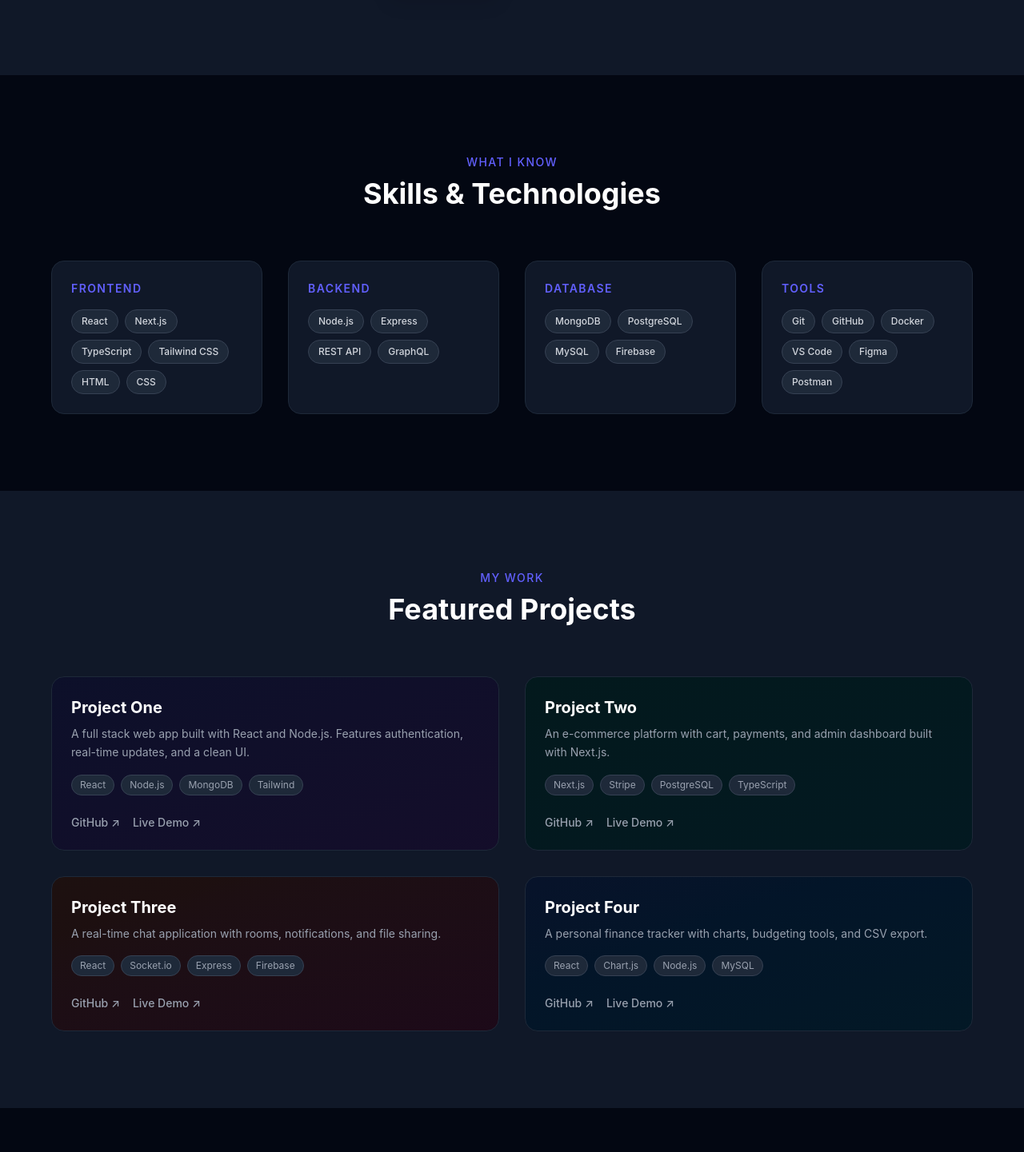
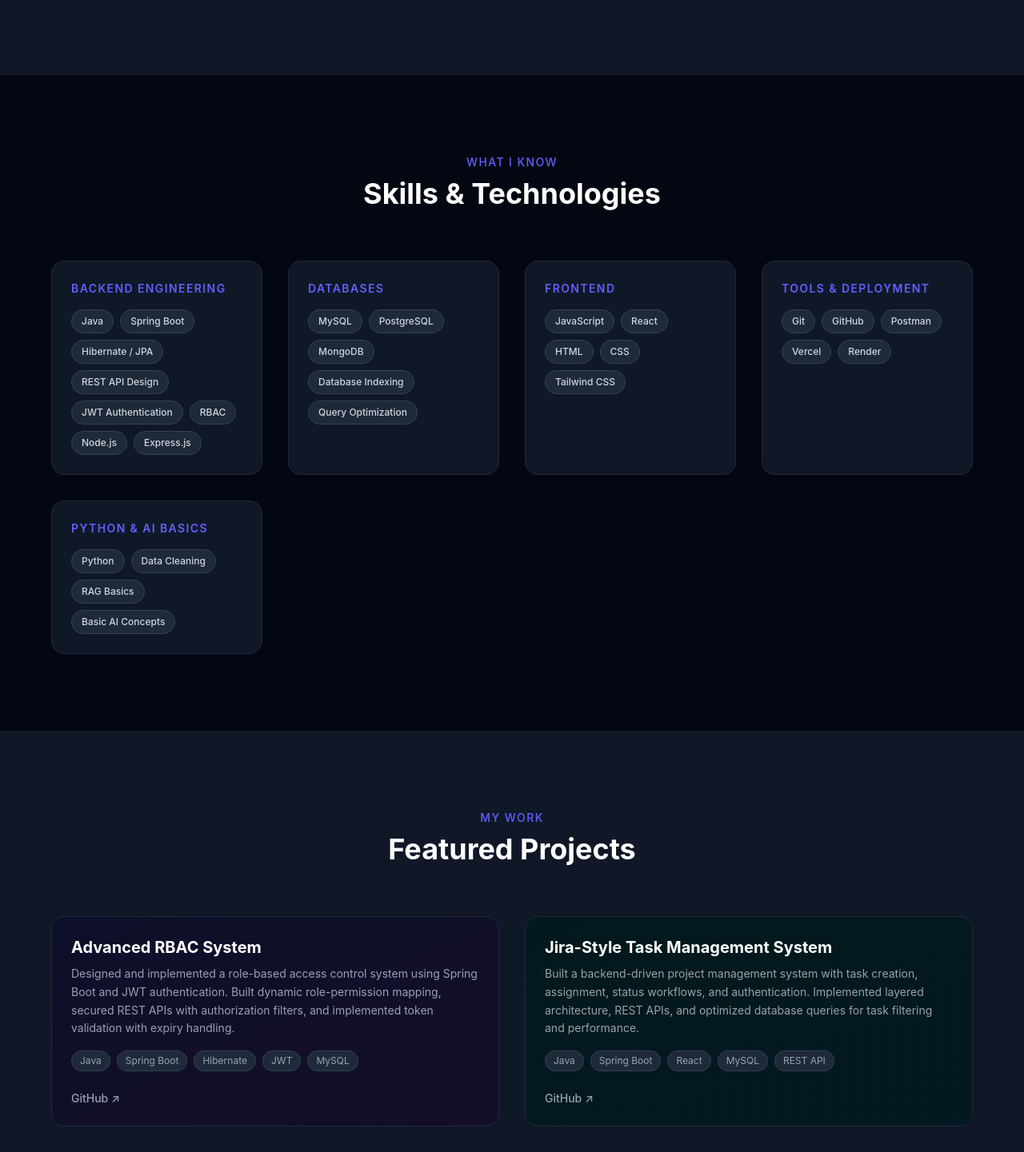
Before and after one commit to Sham1718/Portfolio, a React (Vite) app in the folder portfolio/: page / in a window 1280 px wide. Shown: the part 1340-2781 px from the top of the page at 80% size. Built offline with nearby package versions, Linux system fonts and the light colour scheme.

Commit message:
completed

```diff
--- a/portfolio/src/component/About.jsx
+++ b/portfolio/src/component/About.jsx
@@ -10,7 +10,7 @@ const About = () => {
           </div>
 
           <div className="absolute -bottom-5 -right-5 bg-indigo-500 text-white rounded-2xl px-6 py-4 shadow-xl">
-            <p className="text-2xl font-bold">2+</p>
+            <p className="text-2xl font-bold">1</p>
             <p className="text-xs">Years Experience</p>
           </div>
         </div>
@@ -37,9 +37,9 @@ const About = () => {
 
           <div className="grid grid-cols-2 gap-4 mt-2">
             {[
-              { label: "Name", value: "Your Name" },
-              { label: "Email", value: "you@email.com" },
-              { label: "Location", value: "Your City, Country" },
+              { label: "Name", value: "Shyam Bharaskar" },
+              { label: "Email", value: "sbharaskar8485@gmail.com" },
+              { label: "Location", value: "Pune , India" },
               { label: "Available", value: "Freelance / Full-time" },
             ].map((item) => (
               <div key={item.label}>
@@ -56,7 +56,8 @@ const About = () => {
           <a
             href="/resume.pdf"
             target="_blank"
-            rel="noreferrer"
+            rel="noopener noreferrer"
+            download
             className="mt-2 self-start px-6 py-3 rounded-full bg-indigo-500 hover:bg-indigo-600 text-white text-sm font-medium transition-colors"
           >
             Download Resume ↓
--- a/portfolio/src/component/Contact.jsx
+++ b/portfolio/src/component/Contact.jsx
@@ -1,18 +1,32 @@
 import { useState } from "react";
 
 const Contact = () => {
-  const [form, setForm] = useState({ name: "", email: "", message: "" });
-  const [sent, setSent] = useState(false);
+  const [status, setStatus] = useState("");
 
-  const handleChange = e => setForm({ ...form, [e.target.name]: e.target.value });
+  const handleSubmit = async (e) => {
+    e.preventDefault();
+    setStatus("sending");
 
-  const handleSubmit = e => {
-    e.preventDefault();
-    // Add your form submission logic here (EmailJS, Formspree, etc.)
-    console.log(form);
-    setSent(true);
-    setTimeout(() => setSent(false), 3000);
-    setForm({ name: "", email: "", message: "" });
+    const formData = new FormData(e.target);
+
+    try {
+      const response = await fetch("https://formspree.io/f/mqednbwy", {
+        method: "POST",
+        body: formData,
+        headers: {
+          Accept: "application/json",
+        },
+      });
+
+      if (response.ok) {
+        setStatus("success");
+        e.target.reset();
+      } else {
+        setStatus("error");
+      }
+    } catch (error) {
+      setStatus("error");
+    }
   };
 
   return (
@@ -21,8 +35,14 @@ const Contact = () => {
 
         {/* Left */}
         <div className="flex flex-col gap-6">
-          <span className="text-sm font-medium text-indigo-500 tracking-widest uppercase">Get In Touch</span>
-          <h2 className="text-4xl font-bold text-gray-900 dark:text-white">Let's Work Together</h2>
+          <span className="text-sm font-medium text-indigo-500 tracking-widest uppercase">
+            Get In Touch
+          </span>
+
+          <h2 className="text-4xl font-bold text-gray-900 dark:text-white">
+            Let's Work Together
+          </h2>
+
           <p className="text-gray-600 dark:text-gray-400 leading-relaxed">
             I'm currently open to freelance projects and full-time opportunities.
             If you have a project in mind or just want to say hi, my inbox is always open!
@@ -30,16 +50,40 @@ const Contact = () => {
 
           <div className="flex flex-col gap-4 mt-2">
             {[
-              { icon: "📧", label: "Email", value: "you@email.com", href: "mailto:you@email.com" },
-              { icon: "💼", label: "LinkedIn", value: "linkedin.com/in/yourname", href: "https://linkedin.com" },
-              { icon: "🐙", label: "GitHub", value: "github.com/yourname", href: "https://github.com" },
-            ].map(item => (
-              <a key={item.label} href={item.href} target="_blank" rel="noreferrer"
-                className="flex items-center gap-4 p-4 rounded-xl bg-white dark:bg-gray-950 border border-gray-200 dark:border-gray-800 hover:border-indigo-500/50 transition-colors group">
+              {
+                icon: "📧",
+                label: "Email",
+                value: "sbharaskar8485@email.com",
+                href: "mailto:sbharaskar8485@email.com",
+              },
+              {
+                icon: "💼",
+                label: "LinkedIn",
+                value: "linkedin.com/in/shyambharaskar",
+                href: "https://www.linkedin.com/in/shyambharaskar",
+              },
+              {
+                icon: "🐙",
+                label: "GitHub",
+                value: "github.com/Sham1718",
+                href: "https://github.com/Sham1718",
+              },
+            ].map((item) => (
+              <a
+                key={item.label}
+                href={item.href}
+                target="_blank"
+                rel="noopener noreferrer"
+                className="flex items-center gap-4 p-4 rounded-xl bg-white dark:bg-gray-950 border border-gray-200 dark:border-gray-800 hover:border-indigo-500/50 transition-colors group"
+              >
                 <span className="text-2xl">{item.icon}</span>
                 <div>
-                  <p className="text-xs text-gray-500 dark:text-gray-500">{item.label}</p>
-                  <p className="text-sm font-medium text-gray-800 dark:text-gray-200 group-hover:text-indigo-500 transition-colors">{item.value}</p>
+                  <p className="text-xs text-gray-500 uppercase tracking-wider">
+                    {item.label}
+                  </p>
+                  <p className="text-sm font-medium text-gray-800 dark:text-gray-200 group-hover:text-indigo-500 transition-colors">
+                    {item.value}
+                  </p>
                 </div>
               </a>
             ))}
@@ -47,26 +91,35 @@ const Contact = () => {
         </div>
 
         {/* Right - Form */}
-        <form onSubmit={handleSubmit} className="flex flex-col gap-5 bg-white dark:bg-gray-950 rounded-2xl p-8 border border-gray-200 dark:border-gray-800">
-          {[
-            { name: "name", label: "Your Name", type: "text", placeholder: "John Doe" },
-            { name: "email", label: "Your Email", type: "email", placeholder: "john@email.com" },
-          ].map(field => (
-            <div key={field.name} className="flex flex-col gap-1.5">
+        <form
+          onSubmit={handleSubmit}
+          className="flex flex-col gap-5 bg-white dark:bg-gray-950 rounded-2xl p-8 border border-gray-200 dark:border-gray-800"
+        >
+          <div className="flex flex-col gap-1.5">
             <label className="text-xs font-medium text-gray-600 dark:text-gray-400 uppercase tracking-wider">
-                {field.label}
+              Your Name
             </label>
             <input
-                type={field.type}
-                name={field.name}
-                value={form[field.name]}
-                onChange={handleChange}
-                placeholder={field.placeholder}
+              type="text"
+              name="name"
               required
-                className="px-4 py-3 rounded-xl bg-gray-50 dark:bg-gray-900 border border-gray-200 dark:border-gray-800 text-gray-900 dark:text-white placeholder-gray-400 text-sm focus:outline-none focus:border-indigo-500 transition-colors"
+              placeholder="John Doe"
+              className="px-4 py-3 rounded-xl bg-gray-50 dark:bg-gray-900 border border-gray-200 dark:border-gray-800 text-gray-900 dark:text-white text-sm focus:outline-none focus:border-indigo-500 transition-colors"
             />
           </div>
-          ))}
+
+          <div className="flex flex-col gap-1.5">
+            <label className="text-xs font-medium text-gray-600 dark:text-gray-400 uppercase tracking-wider">
+              Your Email
+            </label>
+            <input
+              type="email"
+              name="email"
+              required
+              placeholder="john@email.com"
+              className="px-4 py-3 rounded-xl bg-gray-50 dark:bg-gray-900 border border-gray-200 dark:border-gray-800 text-gray-900 dark:text-white text-sm focus:outline-none focus:border-indigo-500 transition-colors"
+            />
+          </div>
 
           <div className="flex flex-col gap-1.5">
             <label className="text-xs font-medium text-gray-600 dark:text-gray-400 uppercase tracking-wider">
@@ -74,12 +127,10 @@ const Contact = () => {
             </label>
             <textarea
               name="message"
-              value={form.message}
-              onChange={handleChange}
+              rows={5}
+              required
               placeholder="Tell me about your project..."
-              required
-              rows={5}
-              className="px-4 py-3 rounded-xl bg-gray-50 dark:bg-gray-900 border border-gray-200 dark:border-gray-800 text-gray-900 dark:text-white placeholder-gray-400 text-sm focus:outline-none focus:border-indigo-500 transition-colors resize-none"
+              className="px-4 py-3 rounded-xl bg-gray-50 dark:bg-gray-900 border border-gray-200 dark:border-gray-800 text-gray-900 dark:text-white text-sm focus:outline-none focus:border-indigo-500 transition-colors resize-none"
             />
           </div>
 
@@ -87,8 +138,18 @@ const Contact = () => {
             type="submit"
             className="w-full py-3 rounded-xl bg-indigo-500 hover:bg-indigo-600 text-white font-medium text-sm transition-colors duration-200"
           >
-            {sent ? "✅ Message Sent!" : "Send Message →"}
+            {status === "sending"
+              ? "Sending..."
+              : status === "success"
+              ? "✅ Message Sent!"
+              : "Send Message →"}
           </button>
+
+          {status === "error" && (
+            <p className="text-sm text-red-500 text-center">
+              Something went wrong. Please try again.
+            </p>
+          )}
         </form>
       </div>
     </section>
--- a/portfolio/src/component/Experience.jsx
+++ b/portfolio/src/component/Experience.jsx
@@ -1,24 +1,27 @@
 const experiences = [
   {
-    role: "Frontend Developer",
-    company: "Company Name",
-    period: "2023 – Present",
-    description: "Built and maintained React applications, improved performance by 40%, and collaborated with design teams.",
+    role: "B.E. Computer Engineering",
+    company: "Wadia College of Engineering (SPPU)",
+    period: "2019 – present",
+    description:
+      "Focused on backend engineering, machine learning, blockchain, cybersecurity, and algorithm design. Achieved SGPA 9.15 in Semester 7.",
+    type: "edu",
+  },
+  {
+    role: "Backend Engineering Projects",
+    company: "Independent Projects",
+    period: "2024 – Present",
+    description:
+      "Built production-ready backend systems including RBAC authentication system (Spring Boot + JWT), Jira-style task manager, MERN expense tracker, and AI-based legal document summarizer using RAG.",
     type: "work",
   },
   {
-    role: "Backend Intern",
-    company: "Startup Name",
-    period: "2022 – 2023",
-    description: "Developed REST APIs with Node.js and Express, worked with PostgreSQL databases and deployment on AWS.",
+    role: "Self-Driven Backend Practice",
+    company: "System Design & API Development",
+    period: "Ongoing",
+    description:
+      "Practicing advanced backend concepts including caching strategies, rate limiting, secure API design, database indexing, and layered architecture.",
     type: "work",
-  },
-  {
-    role: "B.Tech Computer Science",
-    company: "Your University",
-    period: "2019 – 2023",
-    description: "Graduated with honors. Focused on software engineering, data structures, and web technologies.",
-    type: "edu",
   },
 ];
 
--- a/portfolio/src/component/Footer.jsx
+++ b/portfolio/src/component/Footer.jsx
@@ -1,13 +1,33 @@
 const Footer = () => {
+  const links = [
+    {
+      name: "GitHub",
+      url: "https://github.com/Sham1718",
+    },
+    {
+      name: "LinkedIn",
+      url: "https://www.linkedin.com/in/shyambharaskar",
+    }
+  ];
+
   return (
     <footer className="py-8 bg-white dark:bg-gray-950 border-t border-gray-200 dark:border-gray-800 px-6">
       <div className="max-w-6xl mx-auto flex flex-col md:flex-row items-center justify-between gap-4">
         <p className="text-sm text-gray-500 dark:text-gray-500">
-          © {new Date().getFullYear()} Your Name. All rights reserved.
+          © {new Date().getFullYear()} Shyam Bharaskar. All rights reserved.
         </p>
+
         <div className="flex gap-6">
-          {["GitHub", "LinkedIn", "Twitter"].map(s => (
-            <a key={s} href="#" className="text-sm text-gray-500 hover:text-indigo-500 transition-colors">{s}</a>
+          {links.map((link) => (
+            <a
+              key={link.name}
+              href={link.url}
+              target="_blank"
+              rel="noopener noreferrer"
+              className="text-sm text-gray-500 hover:text-indigo-500 transition-colors"
+            >
+              {link.name}
+            </a>
           ))}
         </div>
       </div>
--- a/portfolio/src/component/Hero.jsx
+++ b/portfolio/src/component/Hero.jsx
@@ -14,12 +14,12 @@ const Hero = () => {
         {/* Left - Text */}
         <div className="flex flex-col gap-5">
           <span className="text-sm font-medium text-indigo-500 tracking-widest uppercase">
-            👋 Hello, I'm
+             Hello, I'm
           </span>
 
           <h1 className="text-5xl md:text-7xl font-bold text-gray-900 dark:text-white leading-tight">
-            Your <br />
-            <span className="text-indigo-500">Name</span>
+            Shyam <br />
+            <span className="text-indigo-500">Bharaskar</span>
           </h1>
 
           <h2 className="text-xl md:text-2xl font-medium text-gray-500 dark:text-gray-400">
@@ -51,7 +51,7 @@ const Hero = () => {
           {/* Social Links */}
           <div className="flex items-center gap-5 mt-2">
             <a
-              href="https://github.com"
+              href="https://github.com/Sham1718"
               target="_blank"
               rel="noreferrer"
               className="text-gray-500 dark:text-gray-400 hover:text-indigo-500 transition-colors text-sm font-medium"
@@ -60,7 +60,7 @@ const Hero = () => {
             </a>
 
             <a
-              href="https://linkedin.com"
+              href="https://www.linkedin.com/in/shyambharaskar"
               target="_blank"
               rel="noreferrer"
               className="text-gray-500 dark:text-gray-400 hover:text-indigo-500 transition-colors text-sm font-medium"
@@ -90,12 +90,12 @@ const Hero = () => {
 
             <div className="absolute top-4 -right-4 bg-white dark:bg-gray-900 border border-gray-200 dark:border-gray-700 rounded-2xl px-4 py-2 shadow-lg">
               <p className="text-xs text-gray-500 dark:text-gray-400">Experience</p>
-              <p className="text-sm font-bold text-gray-900 dark:text-white">2+ Years</p>
+              <p className="text-sm font-bold text-gray-900 dark:text-white">0 Years</p>
             </div>
 
             <div className="absolute bottom-4 -left-4 bg-white dark:bg-gray-900 border border-gray-200 dark:border-gray-700 rounded-2xl px-4 py-2 shadow-lg">
               <p className="text-xs text-gray-500 dark:text-gray-400">Projects</p>
-              <p className="text-sm font-bold text-gray-900 dark:text-white">10+ Done</p>
+              <p className="text-sm font-bold text-gray-900 dark:text-white">7+ Done</p>
             </div>
           </div>
         </div>
--- a/portfolio/src/component/Project.jsx
+++ b/portfolio/src/component/Project.jsx
@@ -1,38 +1,41 @@
 const projects = [
   {
-    title: "Project One",
-    description: "A full stack web app built with React and Node.js. Features authentication, real-time updates, and a clean UI.",
-    tech: ["React", "Node.js", "MongoDB", "Tailwind"],
-    github: "https://github.com",
-    live: "https://example.com",
+    title: "Advanced RBAC System",
+    description:
+      "Designed and implemented a role-based access control system using Spring Boot and JWT authentication. Built dynamic role-permission mapping, secured REST APIs with authorization filters, and implemented token validation with expiry handling.",
+    tech: ["Java", "Spring Boot", "Hibernate", "JWT", "MySQL"],
+    github: "https://github.com/Sham1718/rbac-system",
+    live:null,
     color: "from-indigo-500/10 to-purple-500/10",
   },
   {
-    title: "Project Two",
-    description: "An e-commerce platform with cart, payments, and admin dashboard built with Next.js.",
-    tech: ["Next.js", "Stripe", "PostgreSQL", "TypeScript"],
-    github: "https://github.com",
-    live: "https://example.com",
+    title: "Jira-Style Task Management System",
+    description:
+      "Built a backend-driven project management system with task creation, assignment, status workflows, and authentication. Implemented layered architecture, REST APIs, and optimized database queries for task filtering and performance.",
+    tech: ["Java", "Spring Boot", "React", "MySQL", "REST API"],
+    github: "https://github.com/Sham1718/Bug-Tracker",
+    live: null,
     color: "from-emerald-500/10 to-teal-500/10",
   },
   {
-    title: "Project Three",
-    description: "A real-time chat application with rooms, notifications, and file sharing.",
-    tech: ["React", "Socket.io", "Express", "Firebase"],
-    github: "https://github.com",
-    live: "https://example.com",
+    title: "MERN Expense Tracker",
+    description:
+      "Developed a full-stack expense tracking application with JWT authentication, categorized transactions, analytics dashboard, and secure API endpoints. Deployed backend on Render and frontend on Vercel.",
+    tech: ["MongoDB", "Express", "React", "Node.js", "JWT"],
+    github: "https://github.com/Sham1718/expense-tracker",
+    live: "https://expense-tracker-rz5r.vercel.app/",
     color: "from-orange-500/10 to-rose-500/10",
   },
   {
-    title: "Project Four",
-    description: "A personal finance tracker with charts, budgeting tools, and CSV export.",
-    tech: ["React", "Chart.js", "Node.js", "MySQL"],
-    github: "https://github.com",
-    live: "https://example.com",
+    title: "Legal Document Summarizer (RAG-based)",
+    description:
+      "Built an AI-powered legal document summarizer using Python and Retrieval-Augmented Generation (RAG). Implemented text preprocessing, data cleaning, embedding generation, and contextual retrieval for accurate summaries.",
+    tech: ["Python", "RAG", "NLP", "Data Cleaning", "AI"],
+    github: "https://github.com/Sham1718/Legal-Document-Summarizer-",
+    live: null,
     color: "from-blue-500/10 to-cyan-500/10",
   },
 ];
-
 const Projects = () => {
   return (
     <section id="projects" className="py-24 bg-gray-50 dark:bg-gray-900 px-6">
@@ -68,10 +71,11 @@ const Projects = () => {
                   className="text-sm font-medium text-gray-600 dark:text-gray-400 hover:text-indigo-500 transition-colors">
                   GitHub ↗
                 </a>
+                {project.live&&
                 <a href={project.live} target="_blank" rel="noreferrer"
                   className="text-sm font-medium text-gray-600 dark:text-gray-400 hover:text-indigo-500 transition-colors">
                   Live Demo ↗
-                </a>
+                </a>}
               </div>
             </div>
           ))}
--- a/portfolio/src/component/Skills.jsx
+++ b/portfolio/src/component/Skills.jsx
@@ -1,8 +1,56 @@
 const skills = [
-  { category: "Frontend", items: ["React", "Next.js", "TypeScript", "Tailwind CSS", "HTML", "CSS"] },
-  { category: "Backend", items: ["Node.js", "Express", "REST API", "GraphQL"] },
-  { category: "Database", items: ["MongoDB", "PostgreSQL", "MySQL", "Firebase"] },
-  { category: "Tools", items: ["Git", "GitHub", "Docker", "VS Code", "Figma", "Postman"] },
+  {
+    category: "Backend Engineering",
+    items: [
+      "Java",
+      "Spring Boot",
+      "Hibernate / JPA",
+      "REST API Design",
+      "JWT Authentication",
+      "RBAC",
+      "Node.js",
+      "Express.js"
+    ],
+  },
+  {
+    category: "Databases",
+    items: [
+      "MySQL",
+      "PostgreSQL",
+      "MongoDB",
+      "Database Indexing",
+      "Query Optimization"
+    ],
+  },
+  {
+    category: "Frontend",
+    items: [
+      "JavaScript",
+      "React",
+      "HTML",
+      "CSS",
+      "Tailwind CSS"
+    ],
+  },
+  {
+    category: "Tools & Deployment",
+    items: [
+      "Git",
+      "GitHub",
+      "Postman",
+      "Vercel",
+      "Render"
+    ],
+  },
+  {
+    category: "Python & AI Basics",
+    items: [
+      "Python",
+      "Data Cleaning",
+      "RAG Basics",
+      "Basic AI Concepts"
+    ],
+  },
 ];
 
 const Skills = () => {
```
Also changed, not shown: 1 other file (tests, documents, lock files or other folders). Lines whose indentation alone changed are shown as unchanged.
